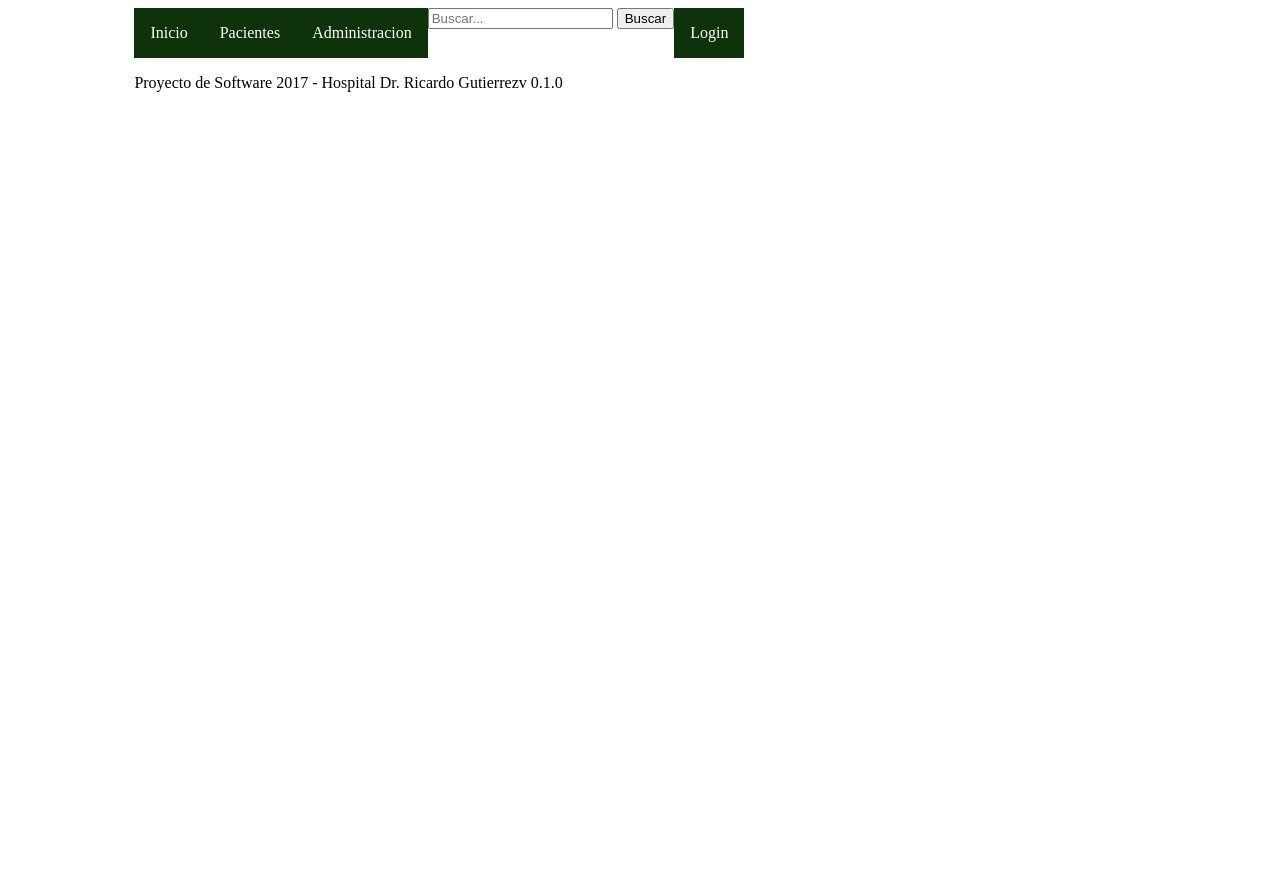
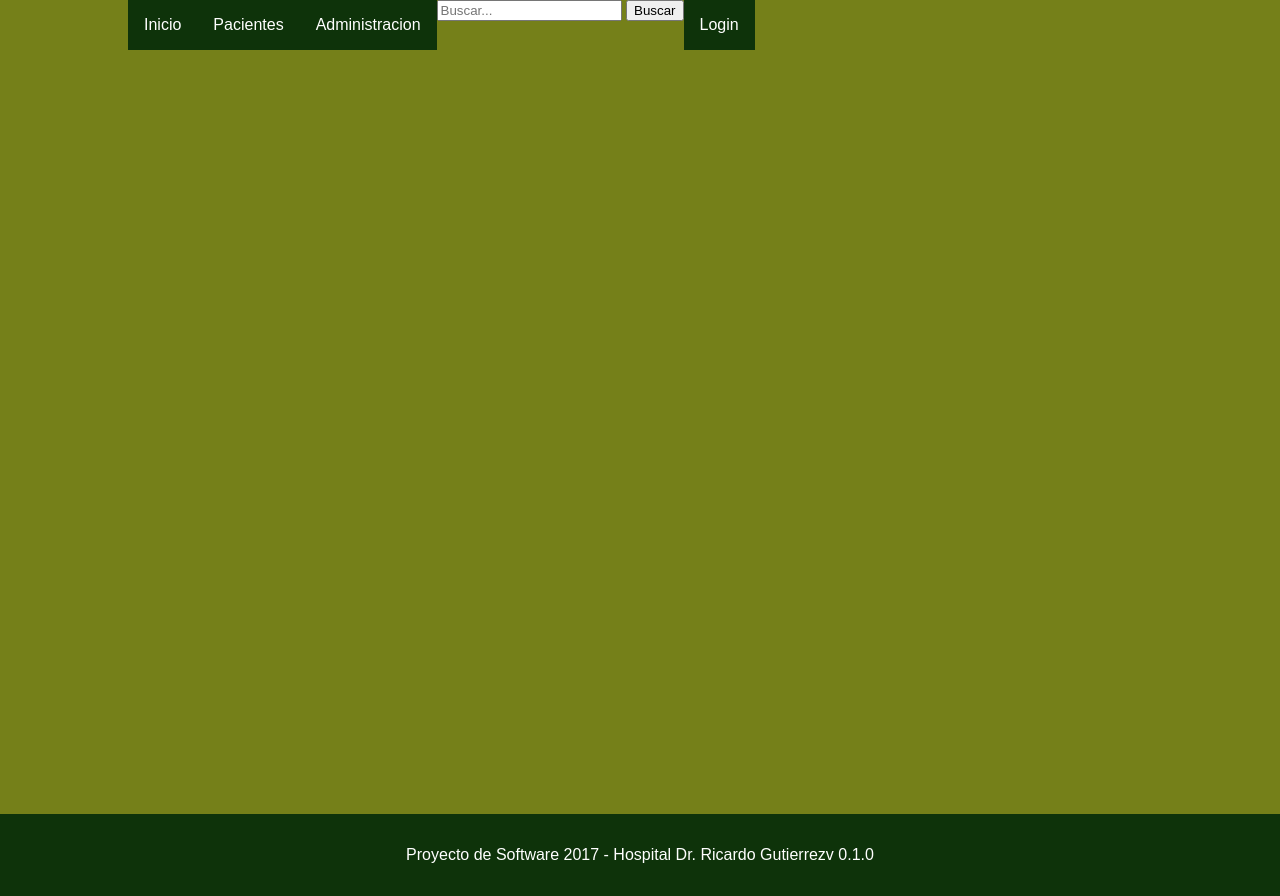
Before and after one commit to TrinityBlow/BackupProyecto, a PHP site: page / in a window 1280 px wide. Before the commit the page ends 92 px from the top, so only its background shows below. Run offline with PHP 8.4, Linux system fonts and the light colour scheme.

Commit message:
actualizado

```diff
--- a/CSS/estilos.css
+++ b/CSS/estilos.css
@@ -1,6 +1,28 @@
+	html {
+		height: 100%;
+	}
+
+
+	body {
+		position: relative;
+		margin: 0;
+		padding-bottom: 6rem;
+		height: 100%;
+		font-family: Arial, sans-serif;
+		background-color:#758019
+	}
+
+	footer {
+		position: absolute;
+		bottom: 0;
+		text-align: center;
+	}
+
+
 	#contenedor {
 		margin-left: 10%;
 		margin-right: 10%;
+  		height:100%;
 	}
 
 
@@ -10,9 +32,12 @@
 		display: flex;
 		list-style: none;
 	}
-	.menu a {
+
+	.menu a, footer {
 		display: block;
 		padding: 1em;
+		right: 0;
+		left: 0;
 		background-color: #0e330a;
 		text-decoration: none;
 		color: #ffffff;
--- a/index.html
+++ b/index.html
@@ -47,13 +47,14 @@
 
 			</section>
 
-			<footer>
+		</div>
 
-				<p>Proyecto de Software 2017 - Hospital Dr. Ricardo Gutierrez<span>v 0.1.0</span></p>
+		<footer>
 
-			</footer>
+			<p>Proyecto de Software 2017 - Hospital Dr. Ricardo Gutierrez<span>v 0.1.0</span></p>
 
-		</div>
+		</footer>
+
 
 	</div>
 
```
